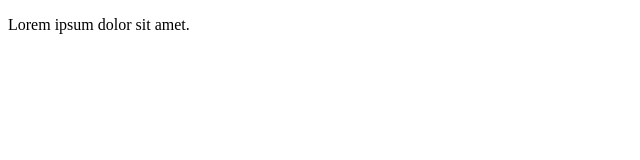
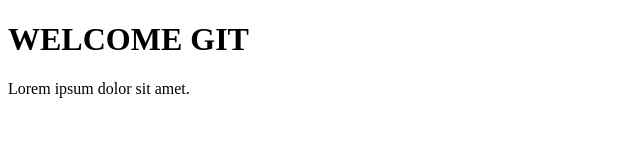
Before and after one commit to Praadee/ReactJS, a plain HTML site: page index.html in a window 1280 px wide. Shown: the whole page, without its empty margins (0-640 px from the left). Drawn offline with Linux system fonts and the light colour scheme.

Commit message:
heading added

```diff
--- a/index.html
+++ b/index.html
@@ -6,6 +6,7 @@
     <title>Document</title>
 </head>
 <body>
+    <h1>WELCOME GIT</h1>
     <p>Lorem ipsum dolor sit amet.</p>
 </body>
 </html>
```
